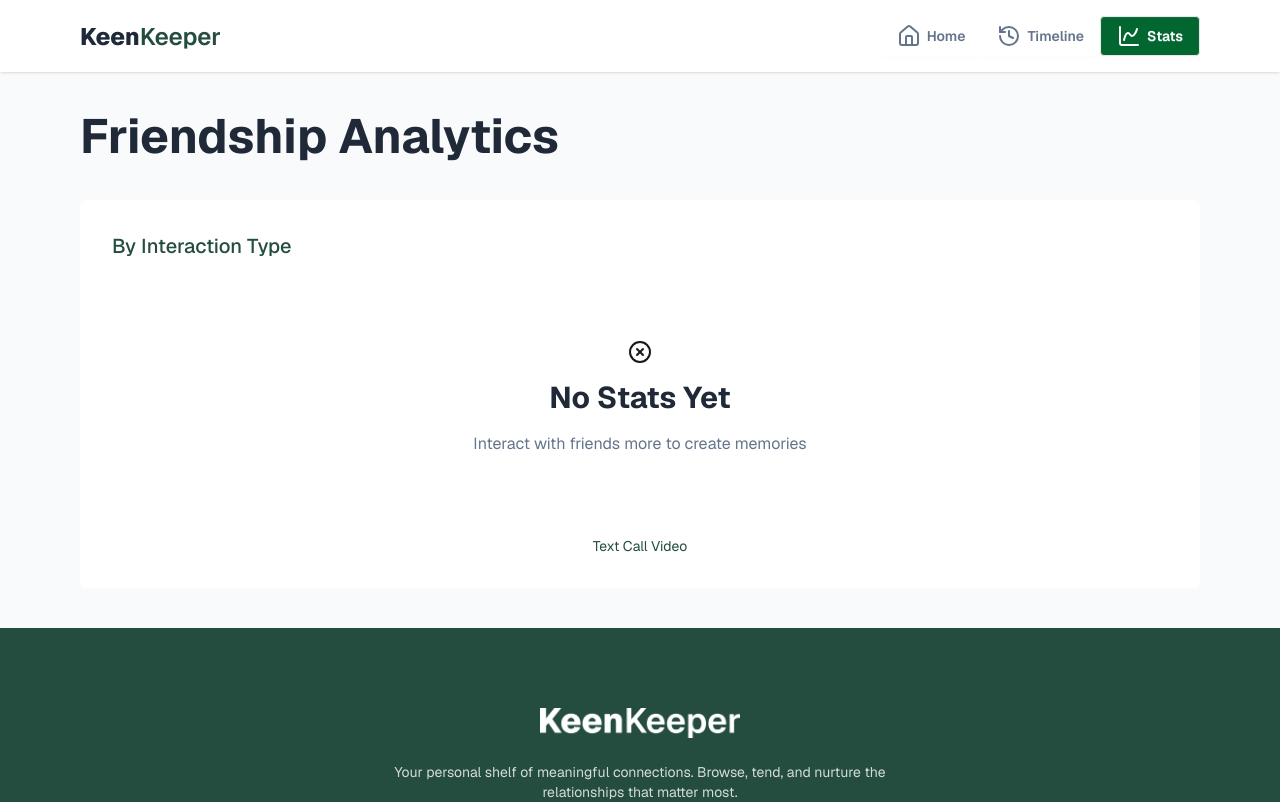
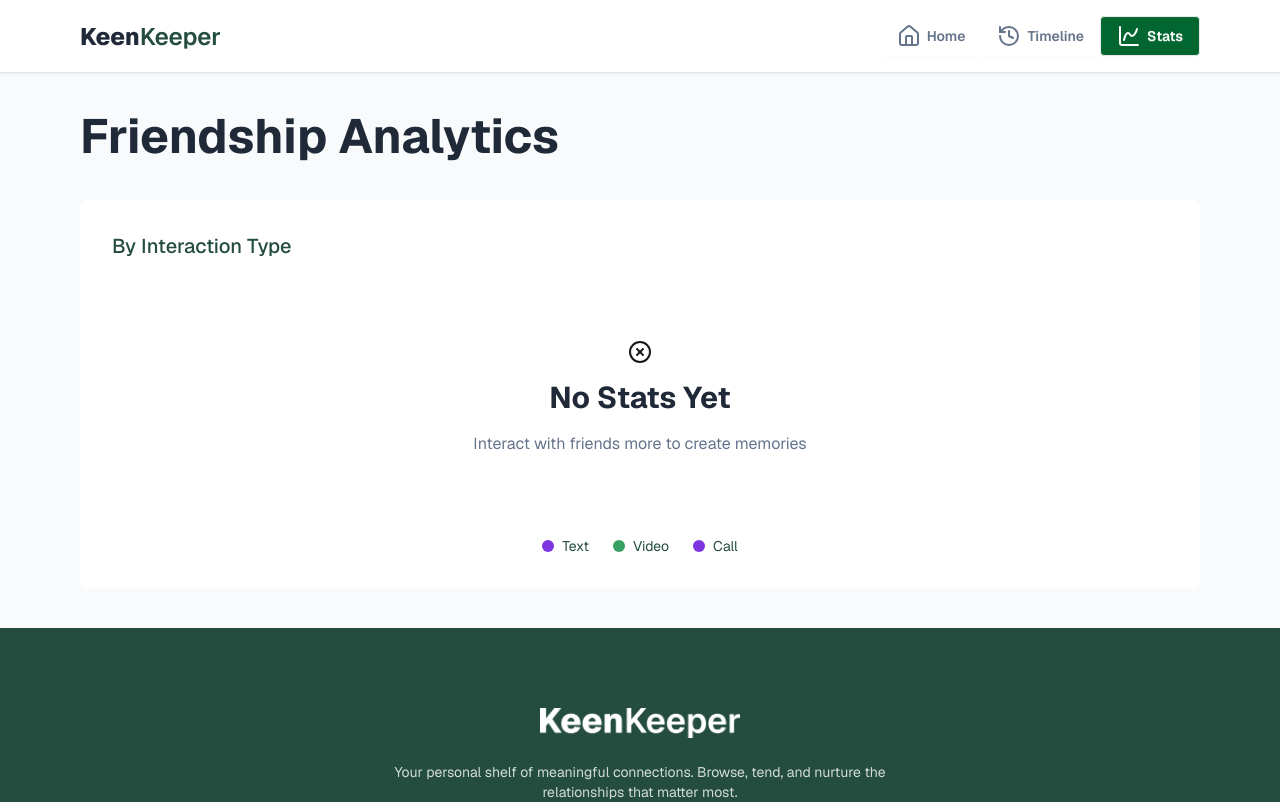
Before and after one commit to T4RUNN4/PH-B13_A07, a React (Vite) app: page /stats in a window 1280 px wide. Shown: the top 802 px of the page. Built offline with nearby package versions, Linux system fonts and the light colour scheme.

Commit message:
Pie chart indicator improved to match Figma

```diff
--- a/src/pages/Stats.jsx
+++ b/src/pages/Stats.jsx
@@ -77,9 +77,20 @@ export default function Status() {
           </div>
         )}
 
-        <p className="text-center mt-6 text-[#244D3F] text-sm">
-          Text Call Video
-        </p>
+        <div className="flex items-center justify-center gap-6 mt-6">
+          <span className="flex items-center gap-2 text-[#244D3F] text-sm">
+            <span className="w-3 h-3 rounded-full bg-[#7E35E1]"></span>
+            Text
+          </span>
+          <span className="flex items-center gap-2 text-[#244D3F] text-sm">
+            <span className="w-3 h-3 rounded-full bg-[#37A163]"></span>
+            Video
+          </span>
+          <span className="flex items-center gap-2 text-[#244D3F] text-sm">
+            <span className="w-3 h-3 rounded-full bg-[#7E35E1]"></span>
+            Call
+          </span>
+        </div>
       </div>
     </div>
   );
```
